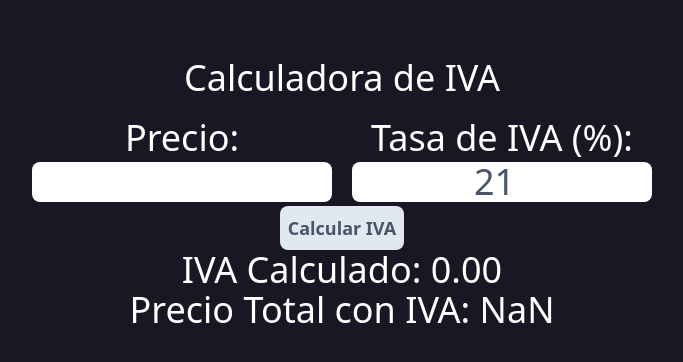
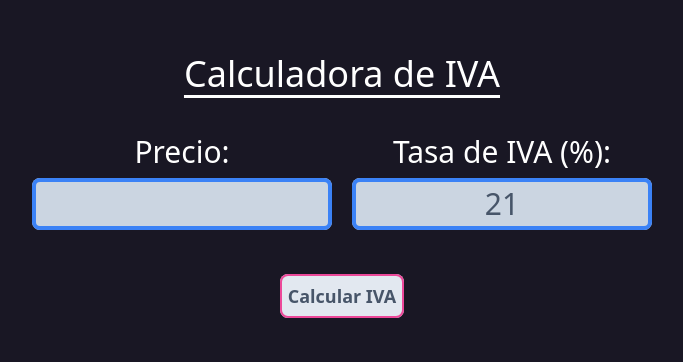
Before and after one commit to F4briMD/Calc-iva-ar1, a React (Vite) app: page / in a window 1280 px wide. Shown: the part 216-578 px from the top of the page, without its empty margins (298-981 px from the left). Built offline with nearby package versions, Linux system fonts and the light colour scheme.

Commit message:
init app

```diff
--- a/src/components/Calc_iva.jsx
+++ b/src/components/Calc_iva.jsx
@@ -1,48 +1,75 @@
-import  { useState } from 'react';
+import  { useState,useEffect } from 'react';
 
 function Calc_iva() {
-  const [precio, setPrecio] = useState();
+  const [precio, setPrecio] = useState('');
   const [tasaIVA, setTasaIVA] = useState(21); // Tasa de IVA en porcentaje
   const [iva, setIVA] = useState(0);
+  const [mostrarTolIva,setMostrarTolIva] = useState(false)
+  const [error,setError] = useState ('')
 
   const calcularIVA = () => {
-    const ivaCalculado = (precio * tasaIVA) / 100;
-    setIVA(ivaCalculado);
+    if (!isNaN(precio) && !isNaN(tasaIVA)) {
+      const ivaCalculado = (parseFloat(precio) * parseFloat(tasaIVA)) / 100;
+        setIVA(ivaCalculado);
+        setMostrarTolIva(true)
+        setError('')
+    }else  {
+      setError('Ingresa valores numéricos válidos para realizar el cálculo.');
+      setMostrarTolIva(false);
+    }
+
   };
   const calcularTotalConIVA = () => {
-    return precio + iva;
+    if (!isNaN(precio) && !isNaN(tasaIVA)) {
+      return parseFloat(precio) + iva;
+    } else  {
+      return 0;
+    }
   };
+
+  useEffect(() => {
+    if (mostrarTolIva && !isNaN(precio)) {
+      setIVA((parseFloat(precio) * parseFloat(tasaIVA)) / 100);
+    }
+  }, [precio, tasaIVA, mostrarTolIva]);
+
 
   return (
     <section className='max-w-4xl p-5 text-center'>
-      <h2 className='p-5'>Calculadora de IVA</h2>
-      <div className='grid grid-cols-2 gap-5 '>
+      <h2 className='p-5 font-medium underline underline-offset-8'>Calculadora de IVA</h2>
+      <div className='grid grid-cols-2 gap-5 my-5'>
       <div className='flex flex-col items-center '>
-        <label>Precio: </label>
+        <label className='text-3xl'>Precio: </label>
         <input
-          type="number"
-          value={precio}
+          type="text"
+          value={isNaN(precio) ? '' : precio}
           onChange={(e) => setPrecio(parseFloat(e.target.value))}
-          className='mt-1 placeholderiva '
+          className='my-2 placeholderiva '
         />
       </div>
       <div className='flex flex-col items-center'>
-        <label>Tasa de IVA (%): </label>
+        <label className='text-3xl'>Tasa de IVA (%): </label>
         <input
-          type="number"
-          value={tasaIVA}
+          type="text"
+          value={isNaN(tasaIVA)? '' : tasaIVA}
           onChange={(e) => setTasaIVA(parseFloat(e.target.value))}
-          className='mt-1 border-none placeholderiva focus:ring-cyan-400 focus:border-cyan-400'
+          className='my-2 placeholderiva '
         />
       </div>
       </div>
-      <button onClick={calcularIVA}
-      className='p-2 text-lg font-bold rounded-lg text-slate-600 bg-slate-200'>
+      <button onClick={calcularIVA }
+      className='p-2 my-4 text-lg font-bold rounded-lg text-slate-600 bg-slate-200 ring-2 ring-pink-500 ring-inset'>
         Calcular IVA</button>
-      <div>
-        <h3>IVA Calculado: {iva.toFixed(2)}</h3>
-        <h2>Precio Total con IVA: {calcularTotalConIVA().toFixed(2)}</h2>
+        {error && <p className='text-lg text-red-500'>{error}</p>}
+        {mostrarTolIva && (
+      <div className='grid items-center grid-rows-2 gap-3 my-5 text-3xl text-center'>
+        <h3>IVA Calculado: {isNaN(iva) ? '' : iva.toFixed(2)}</h3>
+        <h2>Precio Total con IVA: {isNaN(calcularTotalConIVA()) ? '':  calcularTotalConIVA().toFixed(2)}</h2>
       </div>
+    )}
+    <div>
+
+</div>
 
     </section>
   );
--- a/src/index.css
+++ b/src/index.css
@@ -11,6 +11,6 @@ body{
     @apply  flex items-start justify-center py-8 lg:py-24 lg:h-screen ;
   }
   .placeholderiva{
-    @apply max-w-[300px] text-slate-600 text-center rounded-lg
+    @apply max-w-[300px] py-2 text-3xl bg-slate-300 text-slate-600 text-center rounded-lg focus:outline-none ring-4 ring-blue-500 ring-inset focus:ring-cyan-400 focus:border-cyan-400 ;
   }
 }
```
